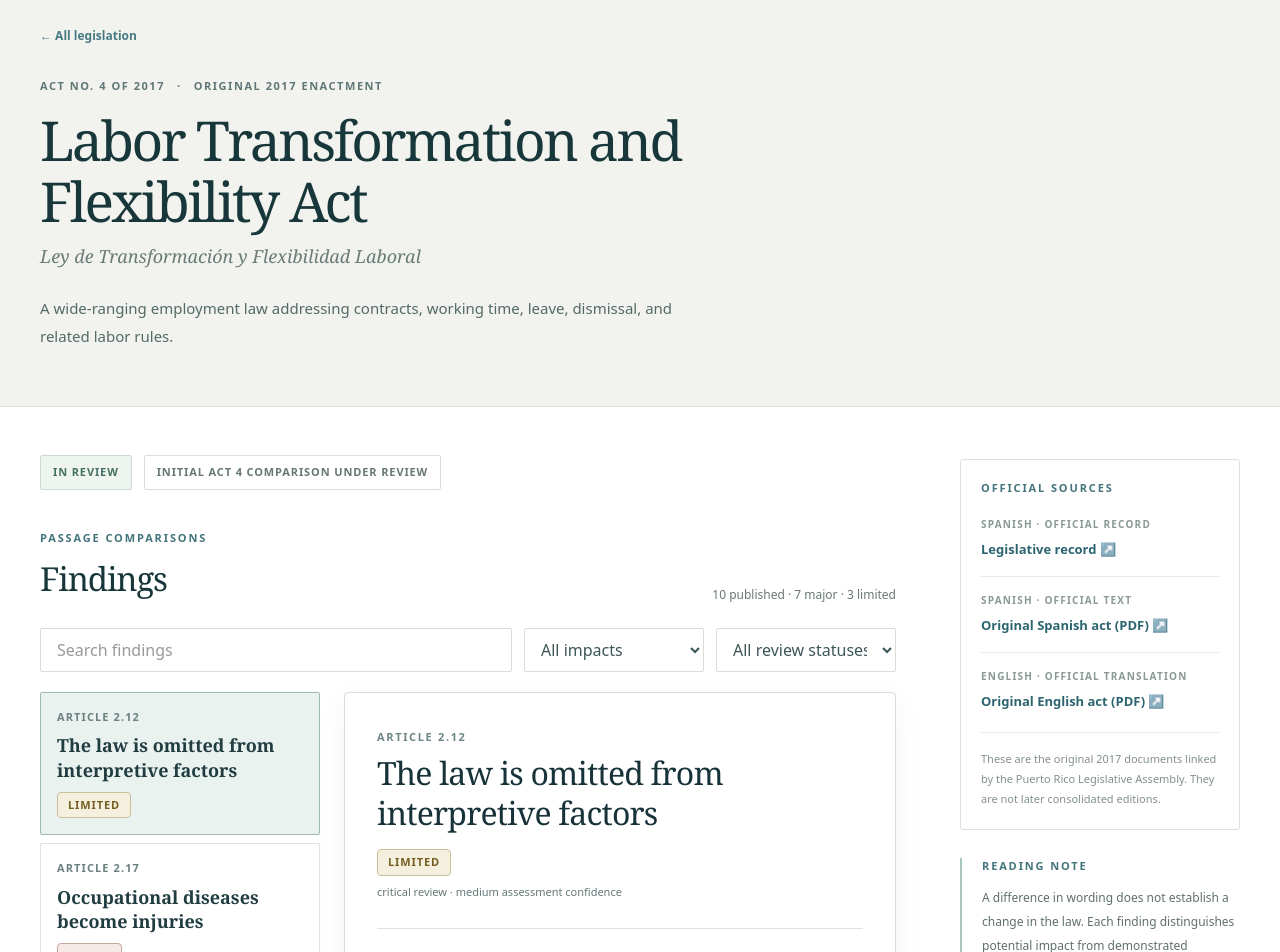
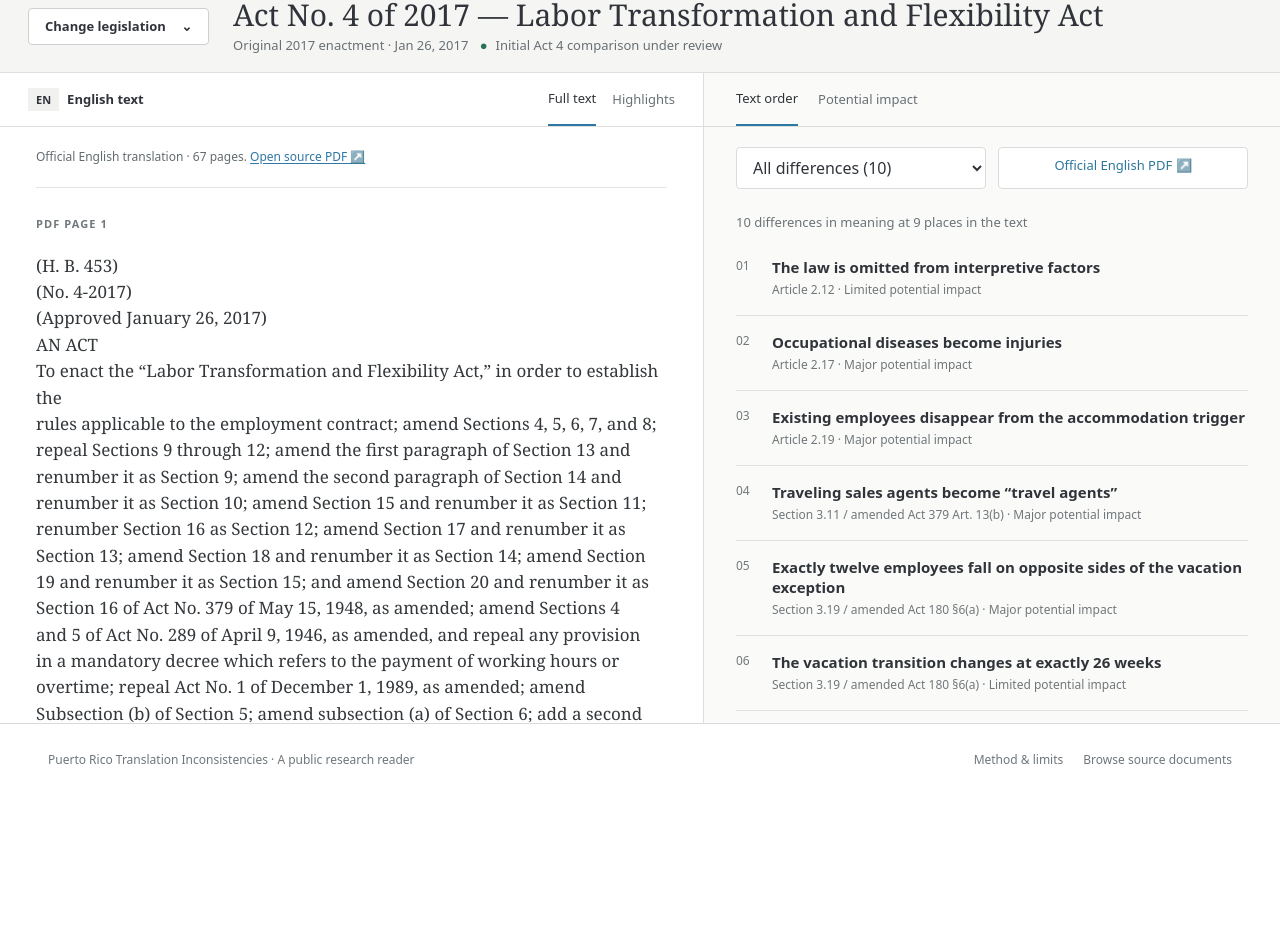
Before and after one commit to ae-oss/puerto-rico-translation-inconsistencies, a Next.js app: page /laws/act-4-2017/ in a window 1280 px wide. Shown: the part 79-1031 px from the top of the page. After the commit the page ends 875 px from the top, so only its background shows below. Built offline with nearby package versions, Linux system fonts and the light colour scheme.

Commit message:
Finish compact legislation reader

```diff
--- a/src/app/laws/[id]/page.tsx
+++ b/src/app/laws/[id]/page.tsx
@@ -1,7 +1,6 @@
-import Link from "next/link";
 import { notFound } from "next/navigation";
-import { laws, getLaw, getLawFindings, getLawReviewNotes, getCounts } from "@/lib/data";
-import { FindingBrowser } from "@/components/finding-browser";
+import { LawReader } from "@/components/law-reader";
+import { actTexts, getLaw, getLawFindings, getLawReviewNotes, laws } from "@/lib/data";
 
 export function generateStaticParams() { return laws.map((law) => ({ id: law.id })); }
 
@@ -13,66 +12,5 @@ export default async function LawPage({ params }: { params: Promise<{ id: string
   const { id } = await params;
   const law = getLaw(id);
   if (!law) notFound();
-  const lawFindings = getLawFindings(id);
-  const reviewNotes = getLawReviewNotes(id);
-  const counts = getCounts(id);
-
-  return (
-    <>
-      <section className="border-b border-[#dfe1d8] bg-[#f2f3ee]">
-        <div className="mx-auto max-w-[1320px] px-5 pb-11 pt-8 sm:px-10 sm:pb-14 sm:pt-10">
-          <Link href="/" className="text-[12px] font-semibold text-[#477982] hover:underline">← All legislation</Link>
-          <div className="mt-8 flex flex-wrap items-center gap-3 text-[11px] font-semibold uppercase tracking-[.14em] text-[#5f7777]"><span>{law.number}</span><span aria-hidden="true">·</span><span>{law.edition}</span></div>
-          <h1 className="mt-4 max-w-[850px] font-serif text-[42px] leading-[1.1] tracking-[-.045em] text-[#17373b] sm:text-[55px]">{law.title}</h1>
-          <p className="mt-3 font-serif text-[18px] italic text-[#6a7c78]">{law.spanishTitle}</p>
-          <p className="mt-6 max-w-[78ch] text-[15px] leading-7 text-[#536968]">{law.description}</p>
-        </div>
-      </section>
-      <div className="mx-auto grid max-w-[1320px] gap-12 px-5 py-12 sm:px-10 lg:grid-cols-[minmax(0,1fr)_280px] lg:gap-16">
-        <div>
-          <div className="mb-10 flex flex-wrap gap-3">
-            <span className="rounded-[2px] border border-[#cbd9d2] bg-[#eef5ef] px-3 py-2 text-[11px] font-semibold uppercase tracking-[.08em] text-[#456f65]">{law.status.replaceAll("-", " ")}</span>
-            <span className="rounded-[2px] border border-[#deded7] bg-white px-3 py-2 text-[11px] font-semibold uppercase tracking-[.08em] text-[#667777]">{law.coverage.label}</span>
-          </div>
-          <section id="findings">
-            <div className="mb-6 flex flex-wrap items-end justify-between gap-5">
-              <div><p className="eyebrow mb-2">Passage comparisons</p><h2 className="font-serif text-[33px] tracking-[-.035em] text-[#17373b]">Findings</h2></div>
-              <p className="text-[12px] text-[#697977]">{counts.total} published · {counts.major} major · {counts.limited} limited</p>
-            </div>
-            <FindingBrowser findings={lawFindings} />
-          </section>
-          {reviewNotes.length > 0 && <section className="mt-10 rounded-[3px] border border-[#d7ddd8] bg-white px-6 py-6 sm:px-8">
-            <details className="group">
-              <summary className="flex cursor-pointer list-none items-center justify-between gap-4 marker:hidden">
-                <span><span className="eyebrow mb-2 block">Review record</span><span className="font-serif text-[25px] text-[#27464a]">Other screened passages</span><span className="mt-2 block text-[12px] leading-5 text-[#687a77]">{reviewNotes.length} {reviewNotes.length === 1 ? "note" : "notes"} held outside the finding counts because their legal meaning is unresolved or the context resolves the wording.</span></span>
-                <span aria-hidden="true" className="text-[25px] font-light text-[#55767a] transition-transform group-open:rotate-45">+</span>
-              </summary>
-              <div className="mt-6 space-y-5 border-t border-[#e4e8e2] pt-6">{reviewNotes.map((note) => <article key={note.id} className="border-l-2 border-[#c9d9d4] pl-4">
-                <div className="flex flex-wrap items-center gap-x-3 gap-y-1"><span className="text-[10px] font-bold uppercase tracking-[.12em] text-[#6a807d]">{note.section}</span><span className="text-[10px] font-semibold uppercase tracking-[.08em] text-[#8b8067]">{note.disposition === "unresolved" ? "Unrated research note" : "Excluded after context review"}</span></div>
-                <h3 className="mt-1 font-serif text-[20px] text-[#294549]">{note.title}</h3>
-                <p className="mt-1 text-[13px] leading-6 text-[#5e706e]">{note.summary}</p>
-              </article>)}</div>
-            </details>
-          </section>}
-          {lawFindings.length === 0 && <section className="mt-10 rounded-[3px] border border-[#d7dfd8] bg-[#f0f4ee] px-6 py-7 sm:px-8">
-            <p className="eyebrow mb-2">Preview the format</p>
-            <h3 className="font-serif text-[24px] text-[#28464a]">See how a future finding will read</h3>
-            <p className="mt-2 max-w-[65ch] text-[13px] leading-6 text-[#5b706d]">A fictional sentence demonstrates phrase highlighting, impact labels, and the three review sections. It is not evidence of an inconsistency in this act.</p>
-            <Link href="/demo/" className="mt-5 inline-flex rounded-[2px] bg-[#2b616a] px-4 py-2.5 text-[12px] font-semibold text-white hover:bg-[#1c4c55]">View demonstration <span aria-hidden="true" className="ml-3">→</span></Link>
-          </section>}
-        </div>
-        <aside className="space-y-7 lg:pt-1">
-          <div className="rounded-[3px] border border-[#dfe1d8] bg-white p-5">
-            <p className="eyebrow mb-5">Official sources</p>
-            <div className="space-y-4">{law.sources.map((source) => <div key={source.url} className="border-t border-[#e9e9e3] pt-4 first:border-t-0 first:pt-0"><span className="mb-1 block text-[10px] font-semibold uppercase tracking-[.12em] text-[#8a9995]">{source.language === "es" ? "Spanish" : "English"} · {source.kind.replaceAll("-", " ")}</span><a href={source.url} target="_blank" rel="noopener noreferrer" className="text-[13px] font-semibold leading-5 text-[#2c6570] hover:underline">{source.label} ↗</a></div>)}</div>
-            <p className="mt-5 border-t border-[#e9e9e3] pt-4 text-[11px] leading-5 text-[#83908b]">{law.id === "act-80-1976" ? "These government archive extracts contain the original 1976 Act 80. Each begins with the end of Act 79 on PDF page 1; the comparison covers Act 80 only." : "These are the original 2017 documents linked by the Puerto Rico Legislative Assembly. They are not later consolidated editions."}</p>
-          </div>
-          <div className="border-l-2 border-[#a7c6c1] pl-5">
-            <p className="eyebrow mb-3">Reading note</p>
-            <p className="text-[12px] leading-6 text-[#5f706e]">A difference in wording does not establish a change in the law. Each finding distinguishes potential impact from demonstrated downstream legal consequences.</p>
-          </div>
-        </aside>
-      </div>
-    </>
-  );
+  return <LawReader law={law} laws={laws} findings={getLawFindings(id)} reviewNotes={getLawReviewNotes(id)} pages={actTexts[id] || []} />;
 }
```
